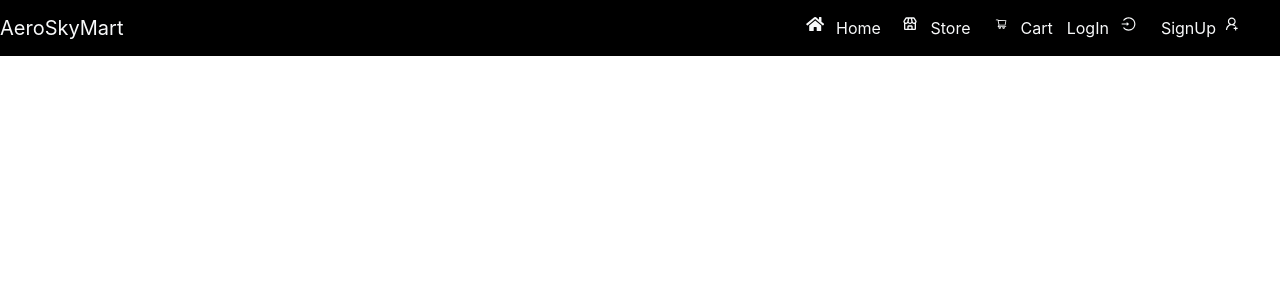
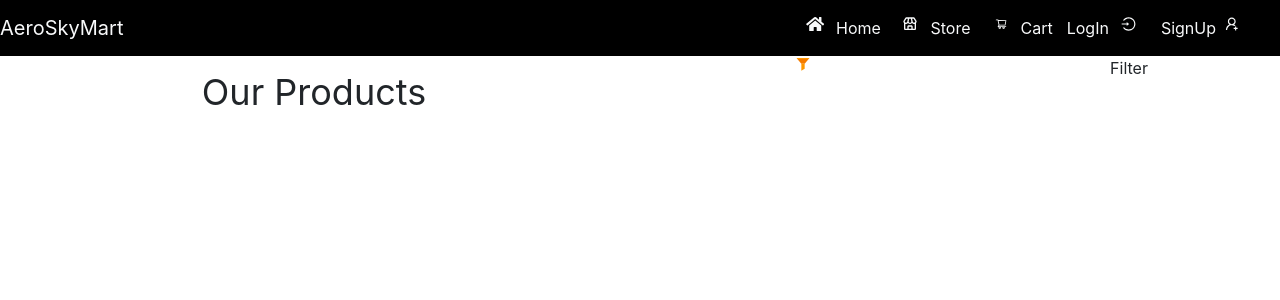
Before and after one commit to Osorabrian/AeroSkyMart, a React (Create React App) app: page /store in a window 1280 px wide. Shown: the top 300 px of the page. Built offline with nearby package versions, Linux system fonts and the light colour scheme.

Commit message:
create store component

```diff
--- a/src/Components/App/App.js
+++ b/src/Components/App/App.js
@@ -2,6 +2,7 @@ import './App.css';
 import Login from '../Login/Login';
 import Home from '../Home/Home';
 import Navbar from '../Navbar/Navbar';
+import Store from '../Store/store';
 import {Routes, Route} from 'react-router-dom'
 
 function App() {
@@ -10,6 +11,7 @@ function App() {
       <Navbar/>
       <Routes>
           <Route path='/' element={<Home/>} />
+          <Route path='store' element={<Store/>} />
           <Route path='login' element={<Login/>} />
       </Routes>
     </div>
--- /dev/null
+++ b/src/Components/Store/store.js
@@ -0,0 +1,15 @@
+import React from "react";
+import {FcFilledFilter} from 'react-icons/fc'
+
+export default function Store(){
+
+    return(
+        <>
+            <div className="row">
+                <h1 className="text-4xl mt-3 col-6">Our Products</h1>
+                <FcFilledFilter className="col-3"/>
+                <p className="col-3">Filter</p>
+            </div>
+        </>
+    )
+}
```
